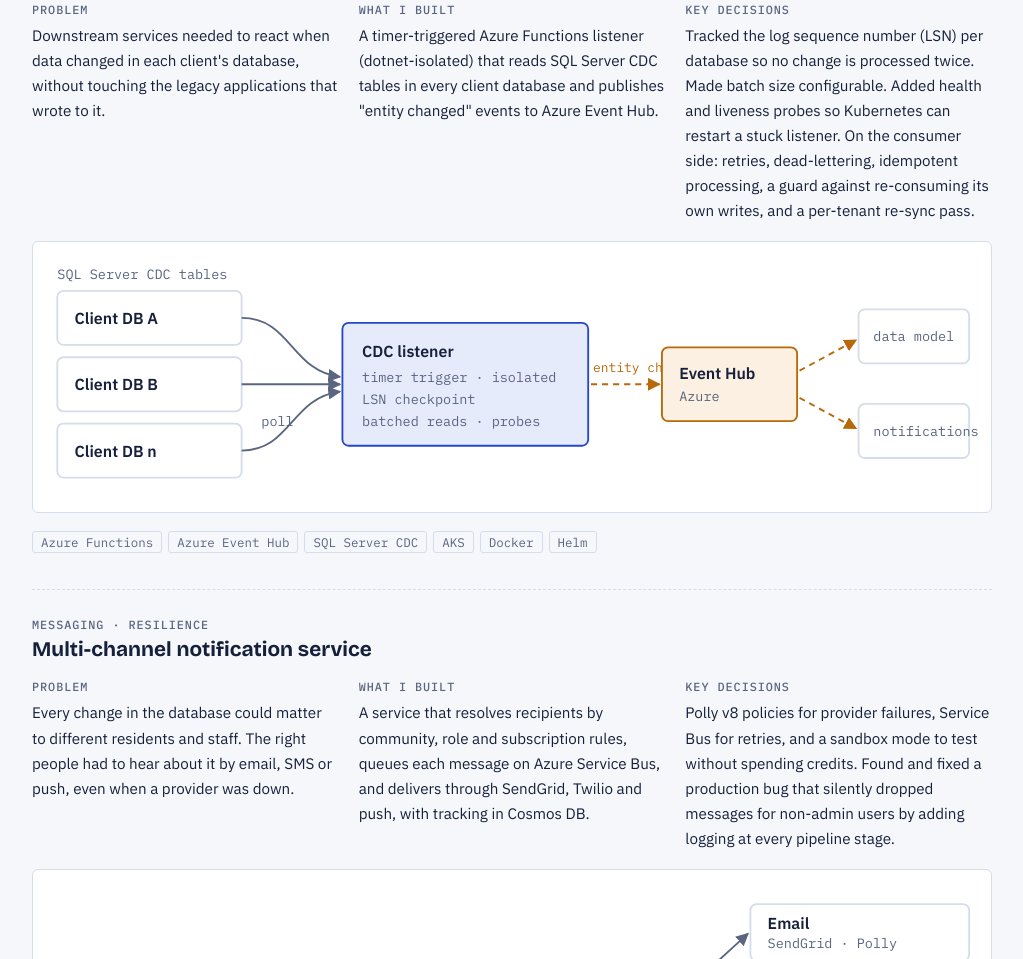
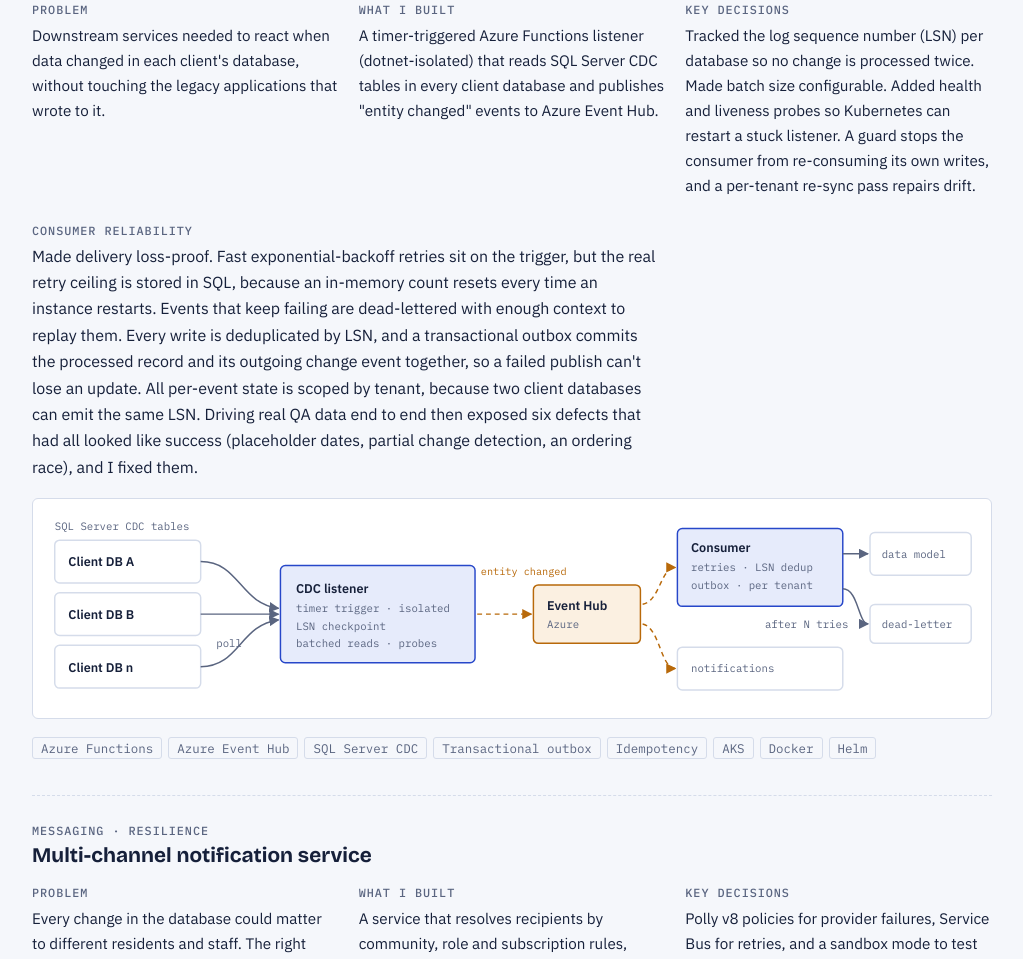
Before and after one commit to Dustman001/dustman001.github.io, a plain HTML site: page index.html in a window 1280 px wide. Shown: the part 1433-2392 px from the top of the page, without its empty margins (128-1151 px from the left). Drawn offline with nearby package versions, Linux system fonts and the light colour scheme.

Commit message:
Expand CDC case study with consumer reliability work
- New "Consumer reliability" block: two-tier retries with a SQL-persisted
  ceiling, dead-lettering, LSN dedup, transactional outbox, tenant-scoped
  state, and the six defects found by real-data end-to-end testing
- Diagram: add the consumer, data model and dead-letter path
- Fix the "entity changed" label hidden behind the Event Hub box
- Tags: Transactional outbox, Idempotency

Co-Authored-By: Claude Opus 5.5 <noreply@anthropic.com>
Claude-Session: https://claude.ai/code/session_01WcT2eYpDvvtDsuTiF4f18o

```diff
--- a/index.html
+++ b/index.html
@@ -196,10 +196,11 @@ footer{border-top:1px solid var(--line);padding-top:20px;display:flex;flex-direc
     <div class="case-grid">
       <div><span class="label">Problem</span><p>Downstream services needed to react when data changed in each client's database, without touching the legacy applications that wrote to it.</p></div>
       <div><span class="label">What I built</span><p>A timer-triggered Azure Functions listener (dotnet-isolated) that reads SQL Server CDC tables in every client database and publishes "entity changed" events to Azure Event Hub.</p></div>
-      <div><span class="label">Key decisions</span><p>Tracked the log sequence number (LSN) per database so no change is processed twice. Made batch size configurable. Added health and liveness probes so Kubernetes can restart a stuck listener. On the consumer side: retries, dead-lettering, idempotent processing, a guard against re-consuming its own writes, and a per-tenant re-sync pass.</p></div>
+      <div><span class="label">Key decisions</span><p>Tracked the log sequence number (LSN) per database so no change is processed twice. Made batch size configurable. Added health and liveness probes so Kubernetes can restart a stuck listener. A guard stops the consumer from re-consuming its own writes, and a per-tenant re-sync pass repairs drift.</p></div>
     </div>
-    <div class="diagram" role="img" aria-label="Client databases with CDC tables are polled by a timer-triggered listener that checkpoints the LSN and publishes events to Event Hub for downstream consumers.">
-      <svg viewBox="0 0 760 200">
+    <div><span class="label">Consumer reliability</span><p>Made delivery loss-proof. Fast exponential-backoff retries sit on the trigger, but the real retry ceiling is stored in SQL, because an in-memory count resets every time an instance restarts. Events that keep failing are dead-lettered with enough context to replay them. Every write is deduplicated by LSN, and a transactional outbox commits the processed record and its outgoing change event together, so a failed publish can't lose an update. All per-event state is scoped by tenant, because two client databases can emit the same LSN. Driving real QA data end to end then exposed six defects that had all looked like success (placeholder dates, partial change detection, an ordering race), and I fixed them.</p></div>
+    <div class="diagram" role="img" aria-label="Client databases with CDC tables are polled by a timer-triggered listener that checkpoints the LSN and publishes events to Event Hub. A consumer with retries, LSN dedup and a transactional outbox writes to the data model and dead-letters events that keep failing; notifications also consume the events.">
+      <svg viewBox="0 0 960 200">
         <rect class="box" x="10" y="30" width="150" height="44" rx="5"/><text class="t" x="24" y="57">Client DB A</text>
         <rect class="box" x="10" y="84" width="150" height="44" rx="5"/><text class="t" x="24" y="111">Client DB B</text>
         <rect class="box" x="10" y="138" width="150" height="44" rx="5"/><text class="t" x="24" y="165">Client DB n</text>
@@ -210,15 +211,20 @@ footer{border-top:1px solid var(--line);padding-top:20px;display:flex;flex-direc
         <text class="s" x="176" y="140">poll</text>
         <rect class="core" x="242" y="56" width="200" height="100" rx="5"/><text class="t" x="258" y="84">CDC listener</text><text class="s" x="258" y="104">timer trigger · isolated</text><text class="s" x="258" y="122">LSN checkpoint</text><text class="s" x="258" y="140">batched reads · probes</text>
         <path class="evt" d="M442 106 L500 106" marker-end="url(#e)"/>
-        <text class="lbl" x="446" y="96">entity changed</text>
+        <text class="lbl" x="448" y="66">entity changed</text>
         <rect class="bus" x="502" y="76" width="110" height="60" rx="5"/><text class="t" x="516" y="102">Event Hub</text><text class="s" x="516" y="120">Azure</text>
-        <path class="evt" d="M612 96 L660 70" marker-end="url(#e)"/>
-        <path class="evt" d="M612 116 L660 142" marker-end="url(#e)"/>
-        <rect class="box" x="662" y="45" width="90" height="44" rx="5"/><text class="s" x="674" y="71">data model</text>
-        <rect class="box" x="662" y="122" width="90" height="44" rx="5"/><text class="s" x="674" y="148">notifications</text>
+        <path class="evt" d="M612 96 C632 96 632 58 648 58" marker-end="url(#e)"/>
+        <path class="evt" d="M612 116 C632 116 632 162 648 162" marker-end="url(#e)"/>
+        <rect class="core" x="650" y="18" width="170" height="80" rx="5"/><text class="t" x="664" y="42">Consumer</text><text class="s" x="664" y="62">retries · LSN dedup</text><text class="s" x="664" y="80">outbox · per tenant</text>
+        <path class="flow" d="M820 44 L846 44" marker-end="url(#a)"/>
+        <rect class="box" x="848" y="22" width="104" height="44" rx="5"/><text class="s" x="860" y="48">data model</text>
+        <path class="flow" d="M820 80 C836 80 836 116 846 116" marker-end="url(#a)"/>
+        <rect class="box" x="848" y="96" width="104" height="40" rx="5"/><text class="s" x="860" y="120">dead-letter</text>
+        <text class="s" x="740" y="120">after N tries</text>
+        <rect class="box" x="650" y="140" width="170" height="44" rx="5"/><text class="s" x="664" y="166">notifications</text>
       </svg>
     </div>
-    <div class="tags"><span>Azure Functions</span><span>Azure Event Hub</span><span>SQL Server CDC</span><span>AKS</span><span>Docker</span><span>Helm</span></div>
+    <div class="tags"><span>Azure Functions</span><span>Azure Event Hub</span><span>SQL Server CDC</span><span>Transactional outbox</span><span>Idempotency</span><span>AKS</span><span>Docker</span><span>Helm</span></div>
   </article>
 
   <!-- 3 Notifications -->
```
